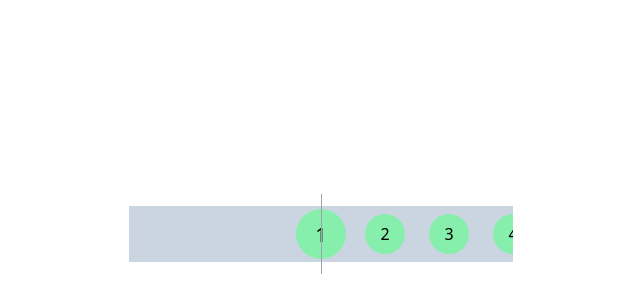
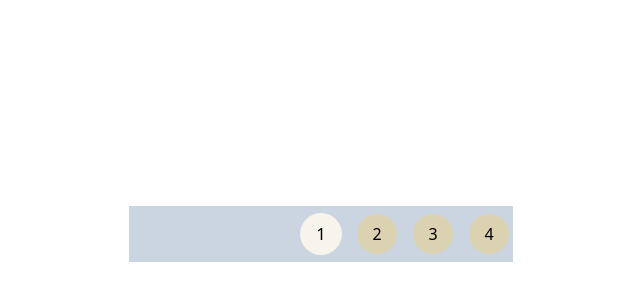
Before and after one commit to Brentably/slide-snap, a Next.js app: page / in a window 1280 px wide. Shown: the part 166-466 px from the top of the page, without its empty margins (319-959 px from the left). Built offline with nearby package versions, Linux system fonts and the light colour scheme.

Commit message:
colors and slight alterations

```diff
--- a/pages/index.tsx
+++ b/pages/index.tsx
@@ -22,7 +22,7 @@ export default function Home() {
   useEffect(() => setContainerWidth(containerRef.current?.clientWidth ?? 384), [containerRef.current])
 
   const ITEM_WIDTH = 40 // hardcoded because "w-10"
-  const ITEM_MARGIN = 12 // harcoded because "mx-3"
+  const ITEM_MARGIN = 8 // harcoded because "mx-3"
 
   const spacerWidth = useMemo(() => ((containerWidth / 2) - (ITEM_WIDTH / 2) - ITEM_MARGIN), [containerWidth])
 
@@ -59,7 +59,10 @@ export default function Home() {
       container.scrollTo({left: snappiest.scrollOffset, top: 0, behavior: "smooth"})
     }
     containerRef.current?.addEventListener("scrollend", scrollEndSnap)
-    return () => containerRef.current?.removeEventListener("scrollend", scrollEndSnap)
+    containerRef.current?.addEventListener("touchend", scrollEndSnap)
+    return () => {
+      containerRef.current?.removeEventListener("touchend", scrollEndSnap)
+      containerRef.current?.removeEventListener("scrollend", scrollEndSnap)}
   }, [containerRef.current])
 
   const snapToNumber = useCallback((offset: number) => {
@@ -93,7 +96,7 @@ export default function Home() {
         ))}
         <div style={{ width: `${spacerWidth}px` }} className={`flex-shrink-0`}></div>
       </motion.div>
-      <div className="fixed left-1/2 -translate-x-1/2 bg-gray-400 w-[1px] h-20"></div>
+      <div className="fixed left-1/2 -translate-x-1/2 bg-gray-400 w-[1px] h-20 invisible"></div>
     </div>
   )
 }
@@ -121,7 +124,7 @@ export function Option({
 }) {
   const containerWidth = containerRef.current?.clientWidth ?? 384
   const ITEM_WIDTH = 40 // hardcoded because "w-10"
-  const ITEM_MARGIN = 12 // harcoded because "mx-3"
+  const ITEM_MARGIN = 8 // harcoded because "mx-3"
   const spacerWidth = useMemo(() => containerWidth / 2 + ITEM_WIDTH + ITEM_MARGIN / 2, [containerWidth])
 
   const itemRef = useRef<HTMLDivElement>(null)
@@ -141,7 +144,11 @@ export function Option({
     setContent1(latest.toFixed(2))
   })
 
-  const scale = useTransform(scrollXProgress, [1, 0.5, 0], [1, 1.25, 1])
+  const scale = useTransform(scrollXProgress, [1, 0.5, 0], [1, 1.05, 1])
+  // const backgroundColor = useTransform(scrollXProgress, [1, 0.5, 0], ["#86efac", "#93c5fd", "#86efac"])
+  const backgroundColor = useTransform(scrollXProgress, [1, 0.5, 0], ["#F2CC6A66", "#F9F5EDF5", "#F2CC6A66"])
+// #86efac
+// #93c5fd
 
   return (
     <motion.div
@@ -149,11 +156,11 @@ export function Option({
         setSelected(index)
         snapOffsetFunction()
       }}
-      className={`flex-shrink-0 flex m-2 mx-3 bg-green-300 h-10 w-10 justify-center items-center rounded-full ${
-        selected == index ? "bg-blue-300" : ""
+      className={`flex-shrink-0 flex m-2 h-10 w-10 justify-center items-center rounded-full ${
+        selected == index ? "" : ""
       }`}
       ref={itemRef}
-      style={{ scale: scale }}>
+      style={{ scale, backgroundColor }}>
       {content}
     </motion.div>
   )
```
